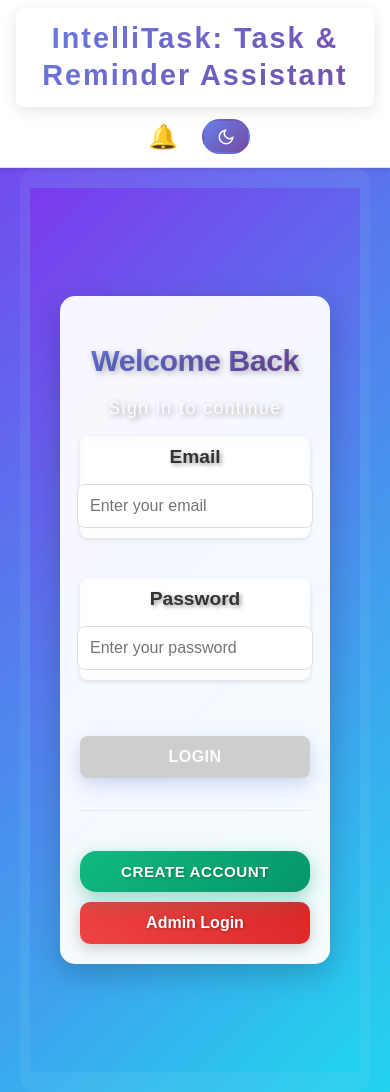
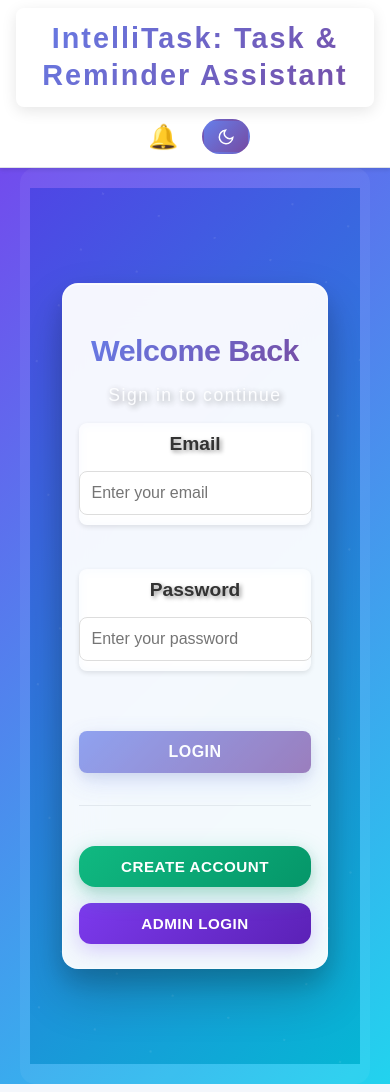
Before and after one commit to Ranjuna120/Task-Reminder-Assistant--IntelliTask, a React (Create React App) app in the folder ITPM-30-main/frontend/: page /login in a window 390 px wide. Built offline with nearby package versions, Linux system fonts and the light colour scheme.

Commit message:
Update LoginPage.css

```diff
--- a/ITPM-30-main/frontend/src/components/modify/LoginPage.css
+++ b/ITPM-30-main/frontend/src/components/modify/LoginPage.css
@@ -1,228 +1,428 @@
+/* LoginPage.css - Modern Beautiful Design */
+
 /* Login Container */
 .login-container {
   min-height: 100vh;
-  background: linear-gradient(135deg, #7c3aed 0%, #22d3ee 100%);
+  background: linear-gradient(135deg, #4f46e5 0%, #06b6d4 100%);
   display: flex;
   justify-content: center;
   align-items: center;
   padding: 20px;
   font-family: "Poppins", sans-serif;
+  position: relative;
+  overflow: hidden;
+}
+
+/* Animated Background Elements */
+.login-container::before {
+  content: '';
+  position: absolute;
+  top: -50%;
+  left: -50%;
+  width: 200%;
+  height: 200%;
+  background: radial-gradient(circle, rgba(255,255,255,0.08) 1px, transparent 1px);
+  background-size: 60px 60px;
+  animation: backgroundFloat 25s linear infinite;
+  z-index: 1;
+}
+
+@keyframes backgroundFloat {
+  0% { transform: translate(0, 0) rotate(0deg); }
+  100% { transform: translate(-60px, -60px) rotate(360deg); }
 }
 
 /* Login Card */
 .login-card {
   background: rgba(255, 255, 255, 0.95);
-  border-radius: 15px;
-  padding: 40px;
+  border-radius: 24px;
+  padding: 3rem;
   width: 100%;
-  max-width: 450px;
-  box-shadow: 0 10px 30px rgba(0, 0, 0, 0.2);
-  animation: fadeIn 0.5s ease-in-out;
-  backdrop-filter: blur(5px);
+  max-width: 480px;
+  box-shadow:
+    0 25px 50px rgba(0, 0, 0, 0.2),
+    0 12px 24px rgba(0, 0, 0, 0.15),
+    inset 0 1px 0 rgba(255, 255, 255, 0.8);
+  animation: slideUpFadeIn 0.8s cubic-bezier(0.25, 0.46, 0.45, 0.94);
+  backdrop-filter: blur(20px);
+  border: 1px solid rgba(255, 255, 255, 0.3);
+  position: relative;
+  z-index: 2;
+  overflow: hidden;
 }
 
-@keyframes fadeIn {
-  from { opacity: 0; transform: translateY(-20px); }
-  to { opacity: 1; transform: translateY(0); }
+/* Glassmorphism effect */
+.login-card::before {
+  content: '';
+  position: absolute;
+  top: 0;
+  left: 0;
+  right: 0;
+  height: 1px;
+  background: linear-gradient(90deg, transparent, rgba(255,255,255,0.8), transparent);
 }
 
-/* Title */
+/* Enhanced Animation */
+@keyframes slideUpFadeIn {
+  0% {
+    opacity: 0;
+    transform: translateY(50px) scale(0.9);
+    filter: blur(10px);
+  }
+  100% {
+    opacity: 1;
+    transform: translateY(0) scale(1);
+    filter: blur(0);
+  }
+}
+
+/* Title Styling */
 h2 {
-  color: #2c3e50;
-  font-size: 2.4rem;
-  margin-bottom: 10px;
+  color: #1e293b;
+  font-size: 2.8rem;
+  margin-bottom: 0.5rem;
   text-align: center;
   font-weight: 700;
-  text-shadow: 2px 2px 6px rgba(0, 0, 0, 0.3);
-  line-height: 1.3;
+  background: linear-gradient(135deg, #4f46e5, #06b6d4);
+  -webkit-background-clip: text;
+  -webkit-text-fill-color: transparent;
+  background-clip: text;
+  letter-spacing: -0.5px;
+  position: relative;
 }
 
-/* Subtitle */
 .subtitle {
-  color: #333;
-  font-size: 1.2rem;
-  margin-bottom: 20px;
+  color: #64748b;
+  font-size: 1rem;
   text-align: center;
-  text-shadow: 1px 1px 3px rgba(0, 0, 0, 0.2);
-  line-height: 1.4;
+  margin-bottom: 2rem;
+  font-weight: 400;
+  opacity: 0.8;
+}
+
+/* Form Styling */
+.login-form {
+  display: flex;
+  flex-direction: column;
+  gap: 1.5rem;
+}
+
+/* Input Group */
+.input-group {
+  position: relative;
+  margin-bottom: 1rem;
+}
+
+/* Input Styling */
+.input-group input {
+  width: 100%;
+  padding: 1rem 1.25rem;
+  font-size: 1rem;
+  border: 2px solid rgba(79, 70, 229, 0.2);
+  border-radius: 16px;
+  background: rgba(255, 255, 255, 0.8);
+  color: #1e293b;
+  transition: all 0.3s cubic-bezier(0.4, 0, 0.2, 1);
+  font-family: inherit;
+  outline: none;
+  box-sizing: border-box;
+}
+
+.input-group input:focus {
+  border-color: #4f46e5;
+  background: rgba(255, 255, 255, 0.95);
+  box-shadow:
+    0 0 0 4px rgba(79, 70, 229, 0.1),
+    0 8px 25px rgba(79, 70, 229, 0.15);
+  transform: translateY(-2px);
+}
+
+.input-group input::placeholder {
+  color: #94a3b8;
+  font-weight: 400;
+}
+
+/* Input Labels */
+.input-group label {
+  position: absolute;
+  left: 1.25rem;
+  top: 50%;
+  transform: translateY(-50%);
+  color: #64748b;
+  font-size: 1rem;
+  font-weight: 500;
+  transition: all 0.3s ease;
+  pointer-events: none;
+  background: rgba(255, 255, 255, 0.9);
+  padding: 0 0.5rem;
+  border-radius: 4px;
+}
+
+.input-group input:focus + label,
+.input-group input:not(:placeholder-shown) + label {
+  top: 0;
+  font-size: 0.875rem;
+  color: #4f46e5;
+  font-weight: 600;
+}
+
+/* Login Button */
+.login-btn {
+  background: linear-gradient(135deg, #4f46e5 0%, #06b6d4 100%);
+  color: white;
+  border: none;
+  padding: 1rem 2rem;
+  font-size: 1.1rem;
+  font-weight: 600;
+  border-radius: 16px;
+  cursor: pointer;
+  transition: all 0.3s cubic-bezier(0.4, 0, 0.2, 1);
+  margin-top: 1rem;
+  position: relative;
+  overflow: hidden;
+  font-family: inherit;
+  letter-spacing: 0.5px;
+  text-transform: uppercase;
+  box-shadow:
+    0 8px 25px rgba(79, 70, 229, 0.3),
+    0 4px 12px rgba(0, 0, 0, 0.1);
+}
+
+.login-btn::before {
+  content: '';
+  position: absolute;
+  top: 0;
+  left: -100%;
+  width: 100%;
+  height: 100%;
+  background: linear-gradient(90deg, transparent, rgba(255,255,255,0.3), transparent);
+  transition: left 0.5s;
+}
+
+.login-btn:hover::before {
+  left: 100%;
+}
+
+.login-btn:hover {
+  transform: translateY(-3px);
+  box-shadow:
+    0 12px 35px rgba(79, 70, 229, 0.4),
+    0 8px 20px rgba(0, 0, 0, 0.15);
+}
+
+.login-btn:active {
+  transform: translateY(-1px);
+  box-shadow:
+    0 6px 20px rgba(79, 70, 229, 0.3),
+    0 4px 10px rgba(0, 0, 0, 0.1);
+}
+
+.login-btn:disabled {
+  opacity: 0.7;
+  cursor: not-allowed;
+  transform: none !important;
 }
 
 /* Error Message */
 .error-message {
-  color: #fff;
-  background: rgba(239, 68, 68, 0.9);
-  padding: 12px;
-  border-radius: 8px;
-  text-align: center;
-  margin-bottom: 20px;
-  box-shadow: 0 2px 10px rgba(0, 0, 0, 0.1);
-  font-size: 1rem;
-  text-shadow: 1px 1px 3px rgba(0, 0, 0, 0.3);
+  background: linear-gradient(135deg, #fee2e2, #fecaca);
+  color: #dc2626;
+  padding: 1rem 1.25rem;
+  border-radius: 12px;
+  margin-bottom: 1rem;
+  font-size: 0.95rem;
+  font-weight: 500;
+  border: 1px solid rgba(220, 38, 38, 0.2);
+  box-shadow: 0 4px 12px rgba(220, 38, 38, 0.1);
+  animation: errorShake 0.5s ease-in-out;
 }
 
-/* Login Form */
-.login-form {
-  display: flex;
-  flex-direction: column;
-  gap: 20px;
-}
-
-/* Form Group */
-.form-group {
-  position: relative;
-}
-
-.form-group label {
-  display: block;
-  margin-bottom: 8px;
-  color: #2c3e50;
-  font-weight: 600;
-  font-size: 1.1rem;
-  text-shadow: 1px 1px 3px rgba(0, 0, 0, 0.2);
-}
-
-input {
-  width: 100%;
-  padding: 12px;
-  border: 2px solid #ddd;
-  border-radius: 8px;
-  font-size: 1.1rem;
-  transition: border-color 0.3s, box-shadow 0.3s;
-  background: #fff;
-  color: #333;
-}
-
-input:focus {
-  border-color: #3b82f6;
-  box-shadow: 0 0 5px rgba(59, 130, 246, 0.3);
-  outline: none;
-}
-
-input.invalid {
-  border-color: #ef4444;
-}
-
-/* Validation Message */
-.validation-message {
-  color: #ef4444;
-  font-size: 0.9rem;
-  position: absolute;
-  bottom: -20px;
-  left: 0;
-  text-shadow: 1px 1px 3px rgba(0, 0, 0, 0.2);
-}
-
-/* Login Button */
-.login-btn {
-  background: linear-gradient(45deg, #3b82f6, #2563eb);
-  color: #fff;
-  padding: 12px;
-  border: none;
-  border-radius: 10px;
-  font-size: 1.2rem;
-  font-weight: 600;
-  cursor: pointer;
-  transition: all 0.3s ease;
-  box-shadow: 0 4px 15px rgba(0, 0, 0, 0.2);
-  text-shadow: 1px 1px 3px rgba(0, 0, 0, 0.3);
-}
-
-.login-btn:hover:not(:disabled) {
-  background: linear-gradient(45deg, #2563eb, #1d4ed8);
-  transform: translateY(-2px);
-  box-shadow: 0 6px 20px rgba(0, 0, 0, 0.3);
-}
-
-.login-btn:disabled {
-  background: #ccc;
-  cursor: not-allowed;
-  text-shadow: none;
+@keyframes errorShake {
+  0%, 100% { transform: translateX(0); }
+  25% { transform: translateX(-5px); }
+  75% { transform: translateX(5px); }
 }
 
 /* Additional Actions */
 .additional-actions {
-  margin-top: 20px;
   display: flex;
   flex-direction: column;
-  gap: 10px;
+  gap: 1rem;
+  margin-top: 2rem;
+  padding-top: 1.5rem;
+  border-top: 1px solid rgba(156, 163, 175, 0.2);
 }
 
-/* Create Account and Admin Buttons */
-.create-account-btn,
-.admin-btn {
-  width: 100%;
-  padding: 12px; /* Match login-btn padding */
+/* Create Account Button */
+.create-account-btn {
+  background: linear-gradient(135deg, #10b981 0%, #059669 100%);
+  color: white;
   border: none;
-  border-radius: 10px; /* Match login-btn radius */
-  font-size: 1.2rem; /* Match login-btn font size */
-  font-weight: 600; /* Match login-btn weight */
+  padding: 0.875rem 1.5rem;
+  font-size: 1rem;
+  font-weight: 600;
+  border-radius: 12px;
   cursor: pointer;
-  transition: all 0.3s ease; /* Match login-btn transition */
-  box-shadow: 0 4px 15px rgba(0, 0, 0, 0.2); /* Match login-btn shadow */
-  text-shadow: 1px 1px 3px rgba(0, 0, 0, 0.3); /* Match login-btn text shadow */
-  color: #fff; /* Match login-btn text color */
-}
-
-.create-account-btn {
-  background: linear-gradient(45deg, #10b981, #059669); /* Retain green theme */
+  transition: all 0.3s ease;
+  font-family: inherit;
+  text-transform: uppercase;
+  letter-spacing: 0.5px;
+  box-shadow: 0 6px 20px rgba(16, 185, 129, 0.25);
 }
 
 .create-account-btn:hover {
-  background: linear-gradient(45deg, #059669, #047857);
-  transform: translateY(-2px); /* Match login-btn hover effect */
-  box-shadow: 0 6px 20px rgba(0, 0, 0, 0.3); /* Match login-btn hover shadow */
+  transform: translateY(-2px);
+  box-shadow: 0 8px 25px rgba(16, 185, 129, 0.35);
 }
 
+/* Admin Button */
 .admin-btn {
-  background: linear-gradient(45deg, #ef4444, #dc2626); /* Retain red theme */
+  background: linear-gradient(135deg, #7c3aed 0%, #5b21b6 100%);
+  color: white;
+  border: none;
+  padding: 0.875rem 1.5rem;
+  font-size: 1rem;
+  font-weight: 600;
+  border-radius: 12px;
+  cursor: pointer;
+  transition: all 0.3s ease;
+  font-family: inherit;
+  text-transform: uppercase;
+  letter-spacing: 0.5px;
+  box-shadow: 0 6px 20px rgba(124, 58, 237, 0.25);
 }
 
-.admin-btn:hover:not(:disabled) {
-  background: linear-gradient(45deg, #dc2626, #b91c1c); /* Match login-btn hover gradient style */
-  transform: translateY(-2px); /* Match login-btn hover effect */
-  box-shadow: 0 6px 20px rgba(0, 0, 0, 0.3); /* Match login-btn hover shadow */
+.admin-btn:hover {
+  transform: translateY(-2px);
+  box-shadow: 0 8px 25px rgba(124, 58, 237, 0.35);
 }
 
-.create-account-btn:disabled,
-.admin-btn:disabled {
-  background: #ccc; /* Match login-btn disabled state */
-  cursor: not-allowed;
-  text-shadow: none; /* Match login-btn disabled state */
+/* Loading Spinner */
+.loading-spinner {
+  display: inline-block;
+  width: 20px;
+  height: 20px;
+  border: 2px solid rgba(255, 255, 255, 0.3);
+  border-radius: 50%;
+  border-top-color: white;
+  animation: spin 1s linear infinite;
+  margin-right: 0.5rem;
+}
+
+@keyframes spin {
+  to { transform: rotate(360deg); }
 }
 
 /* Responsive Design */
-@media (max-width: 480px) {
+@media (max-width: 768px) {
+  .login-container {
+    padding: 1rem;
+  }
+
   .login-card {
-    padding: 20px;
-    margin: 10px;
+    padding: 2rem 1.5rem;
+    max-width: 100%;
+    margin: 1rem;
+    border-radius: 20px;
   }
 
   h2 {
-    font-size: 2rem;
+    font-size: 2.2rem;
   }
 
-  .subtitle {
-    font-size: 1.1rem;
+  .input-group input {
+    padding: 0.875rem 1rem;
+    font-size: 0.95rem;
   }
 
-  input,
   .login-btn,
   .create-account-btn,
   .admin-btn {
-    font-size: 1rem;
-  }
-
-  .form-group label {
+    padding: 0.875rem 1.5rem;
     font-size: 1rem;
   }
 }
 
-@media (max-width: 360px) {
+@media (max-width: 480px) {
   .login-card {
-    padding: 15px;
+    padding: 1.5rem 1rem;
+    border-radius: 16px;
   }
 
-  input {
-    padding: 10px;
+  h2 {
+    font-size: 1.9rem;
+  }
+
+  .subtitle {
+    font-size: 0.9rem;
+  }
+
+  .input-group input {
+    padding: 0.75rem;
+    font-size: 0.9rem;
+  }
+
+  .login-btn,
+  .create-account-btn,
+  .admin-btn {
+    padding: 0.75rem 1.25rem;
+    font-size: 0.95rem;
   }
 }
+
+/* Dark Mode Support */
+@media (prefers-color-scheme: dark) {
+  .login-card {
+    background: rgba(30, 41, 59, 0.95);
+    border: 1px solid rgba(71, 85, 105, 0.3);
+  }
+
+  h2 {
+    color: #f1f5f9;
+  }
+
+  .subtitle {
+    color: #94a3b8;
+  }
+
+  .input-group input {
+    background: rgba(51, 65, 85, 0.8);
+    border-color: rgba(71, 85, 105, 0.4);
+    color: #f1f5f9;
+  }
+
+  .input-group input:focus {
+    background: rgba(51, 65, 85, 0.95);
+  }
+
+  .input-group label {
+    color: #94a3b8;
+    background: rgba(30, 41, 59, 0.9);
+  }
+}
+
+/* Accessibility Improvements */
+.login-btn:focus,
+.create-account-btn:focus,
+.admin-btn:focus,
+.input-group input:focus {
+  outline: 2px solid #4f46e5;
+  outline-offset: 2px;
+}
+
+/* High contrast mode */
+@media (prefers-contrast: high) {
+  .login-card {
+    border: 2px solid #000;
+  }
+
+  .input-group input {
+    border: 2px solid #333;
+  }
+
+  .login-btn,
+  .create-account-btn,
+  .admin-btn {
+    border: 2px solid #fff;
+  }
+}
```
